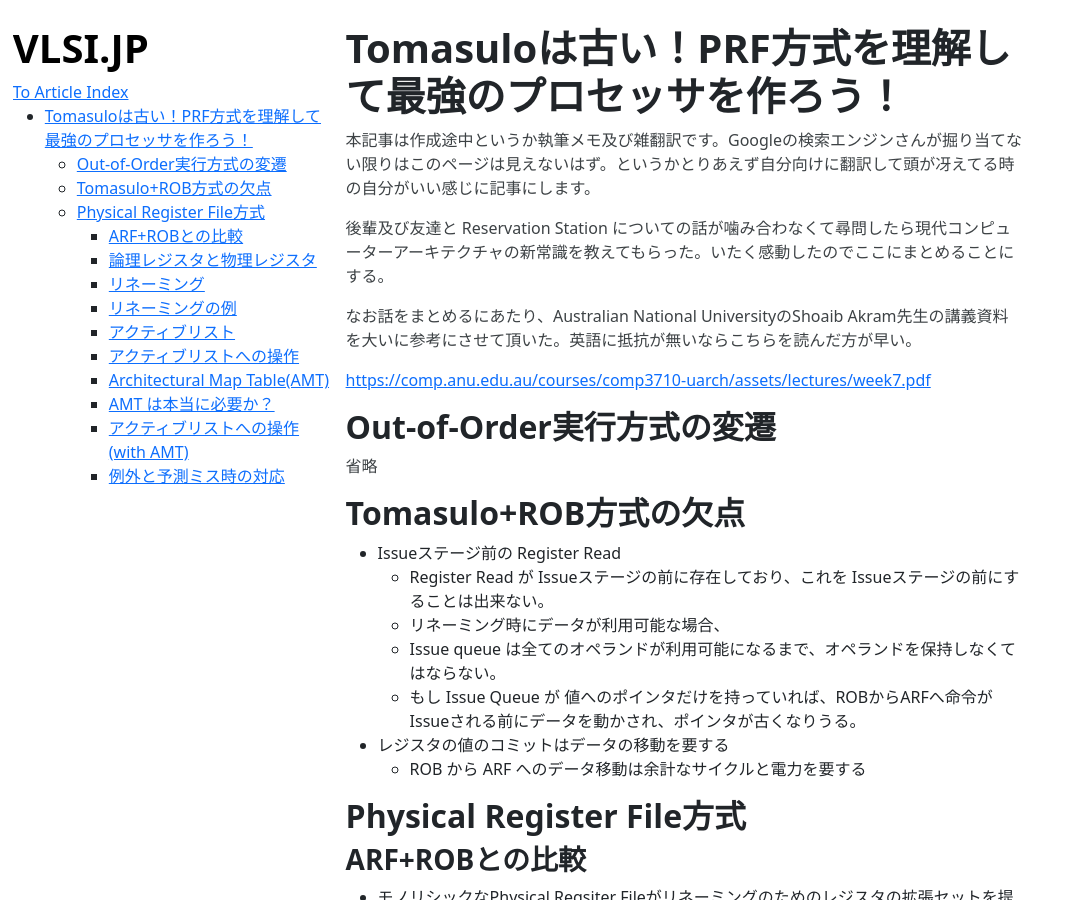
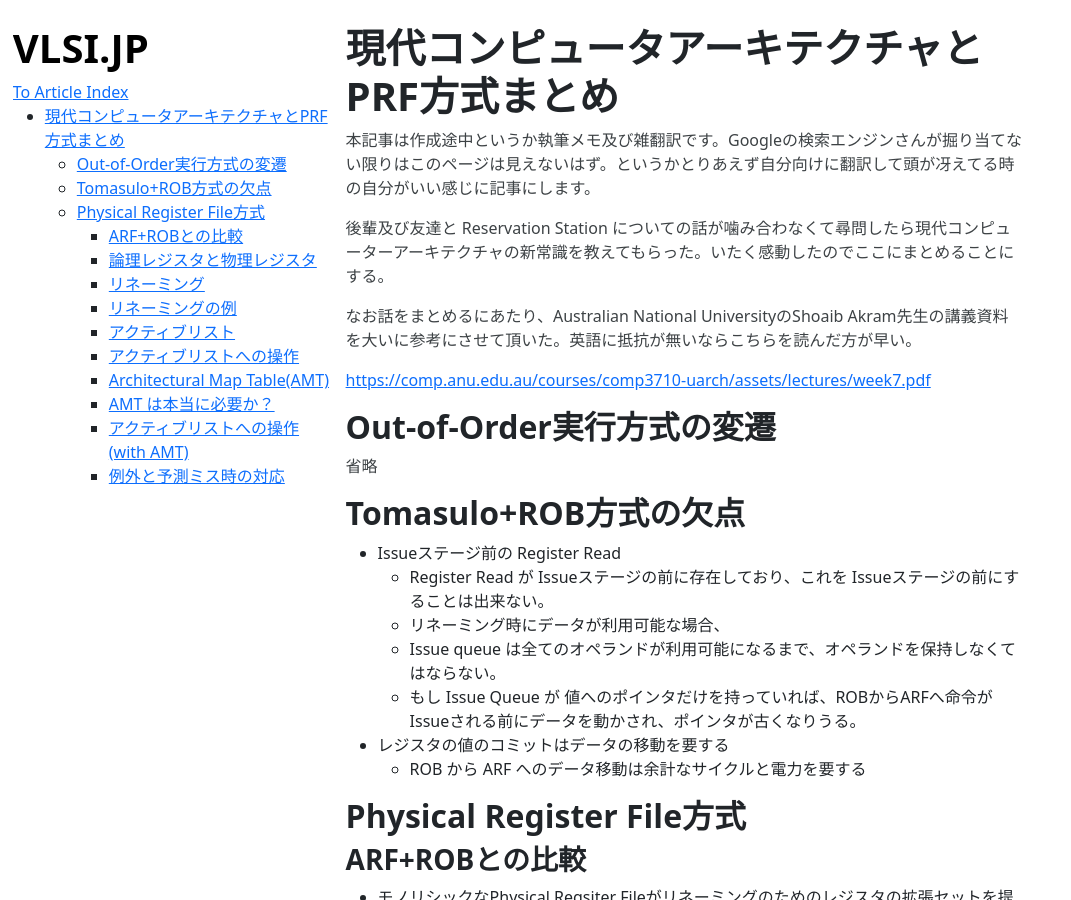
Before and after one commit to VLSI-JP/VLSI-JP.github.io, a Jekyll site: the page built from PRF.md, in a window 1280 px wide and 900 px high. Shown: the whole window, without its empty margins (0-1071 px from the left). Built offline with Jekyll 4.4.1, drawn with Linux system fonts in a browser that asks for light colours.

Commit message:
Update title

```diff
--- a/PRF.md
+++ b/PRF.md
@@ -1,9 +1,9 @@
 ---
 layout: default
-title: Tomasuloはもう古い！PRF方式を理解して最強のプロセッサを作ろう！
+title: 現代コンピュータアーキテクチャとPRF方式まとめ
 ---
 
-# Tomasuloは古い！PRF方式を理解して最強のプロセッサを作ろう！
+# 現代コンピュータアーキテクチャとPRF方式まとめ
 
 本記事は作成途中というか執筆メモ及び雑翻訳です。Googleの検索エンジンさんが掘り当てない限りはこのページは見えないはず。というかとりあえず自分向けに翻訳して頭が冴えてる時の自分がいい感じに記事にします。
 
```
